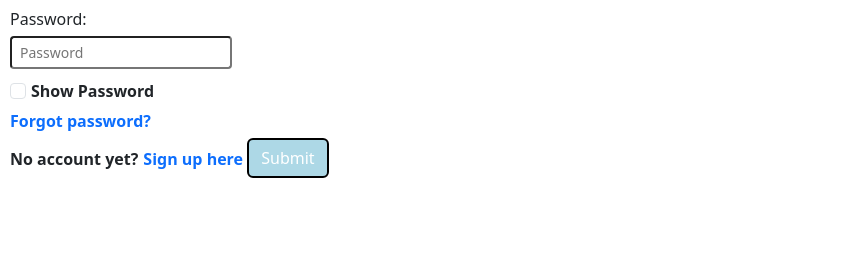
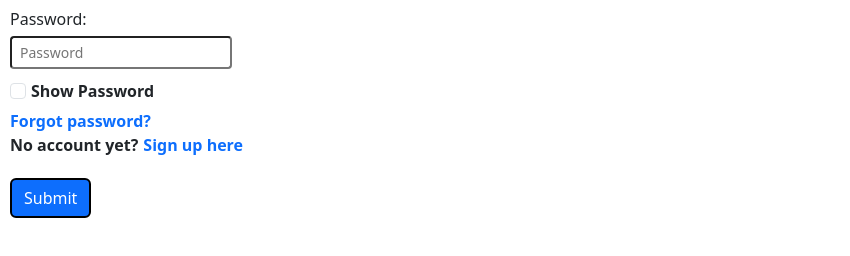
Before and after one commit to tysalim/IB-CS-Projects, a plain HTML site: page HTML/Login Page/index.html in a window 1280 px wide. Shown: the part 126-382 px from the top of the page, without its empty margins (0-850 px from the left). Drawn offline with nearby package versions, Linux system fonts and the light colour scheme.

Commit message:
Integrated Bootstrap presets, edited CSS

```diff
--- a/HTML/Login Page/styles.css
+++ b/HTML/Login Page/styles.css
@@ -23,9 +23,9 @@ input {
     margin-right: 5px;
 }
 
-input[type="submit"] {
-    background-color: #ADD8E6;
-    border: 2px solid black;
+.btn-primary {
+    border: 2px solid rgb(0, 0, 0);
+    display: block;
 }
 
 input:hover[type="submit"] {
```
